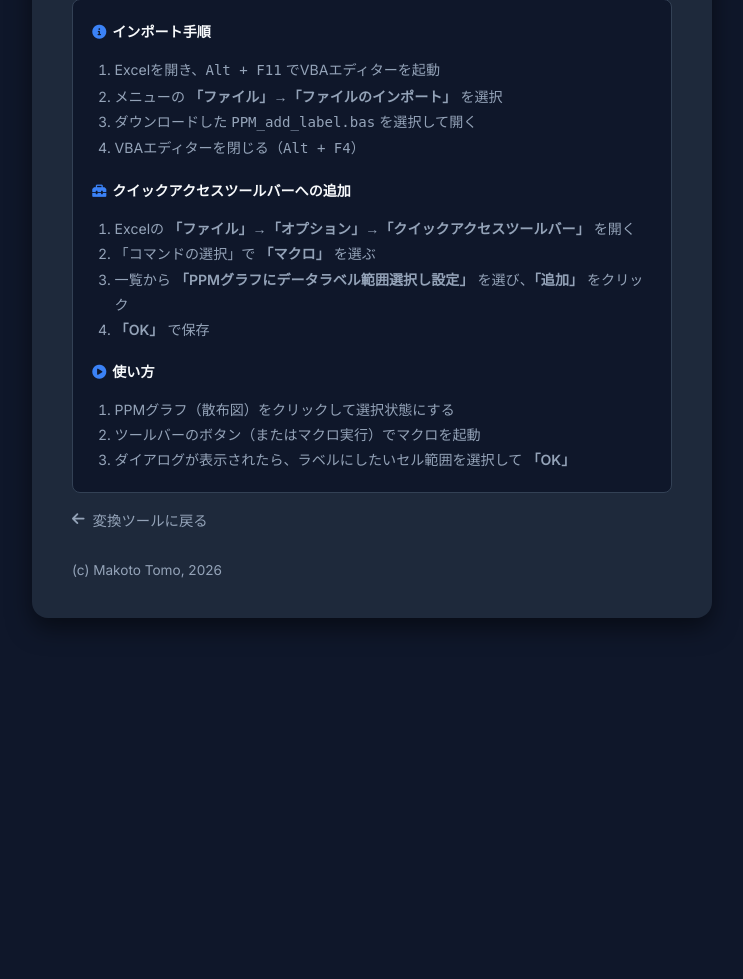
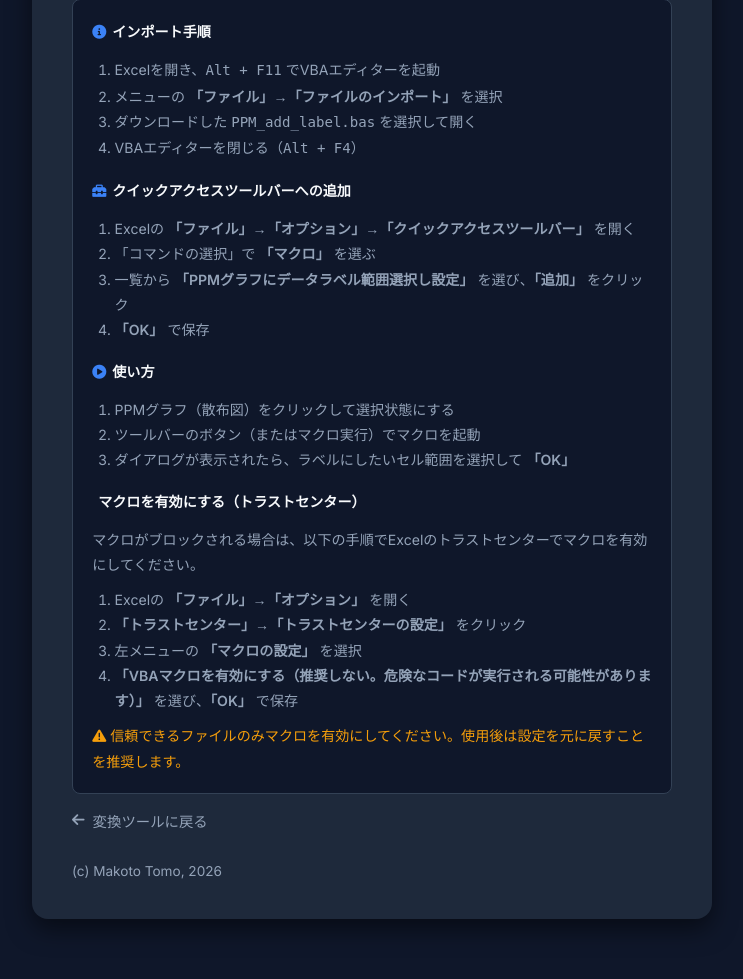
Before and after one commit to tomoreal/office-tools, a Flask app: page /bookmarklets in a window 1280 px wide. Shown: the part 846-1825 px from the top of the page, without its empty margins (8-751 px from the left). Before the commit the page ends 1472 px from the top, so only its background shows below. Run offline with Flask 3, Linux system fonts and the light colour scheme.

Commit message:
「使い方」の後に「マクロを有効にする（トラストセンター）」セクションを追加

```diff
--- a/templates/bookmarklets.html
+++ b/templates/bookmarklets.html
@@ -346,6 +346,18 @@ EDINET Bookmarklets - Collection Page
                         <li>ツールバーのボタン（またはマクロ実行）でマクロを起動</li>
                         <li>ダイアログが表示されたら、ラベルにしたいセル範囲を選択して <strong>「OK」</strong></li>
                     </ol>
+
+                    <div style="font-weight: 600; color: var(--text-main); margin: 1rem 0 0.8rem;">
+                        <i class="fas fa-shield-halved" style="margin-right: 6px; color: var(--primary-color);"></i>マクロを有効にする（トラストセンター）
+                    </div>
+                    <p style="margin: 0 0 0.6rem;">マクロがブロックされる場合は、以下の手順でExcelのトラストセンターでマクロを有効にしてください。</p>
+                    <ol style="margin: 0; padding-left: 1.4rem;">
+                        <li>Excelの <strong>「ファイル」→「オプション」</strong> を開く</li>
+                        <li><strong>「トラストセンター」→「トラストセンターの設定」</strong> をクリック</li>
+                        <li>左メニューの <strong>「マクロの設定」</strong> を選択</li>
+                        <li><strong>「VBAマクロを有効にする（推奨しない。危険なコードが実行される可能性があります）」</strong> を選び、<strong>「OK」</strong> で保存</li>
+                    </ol>
+                    <p style="margin: 0.6rem 0 0; color: #f59e0b;"><i class="fas fa-triangle-exclamation" style="margin-right: 4px;"></i>信頼できるファイルのみマクロを有効にしてください。使用後は設定を元に戻すことを推奨します。</p>
                 </div>
             </div>
 
```
